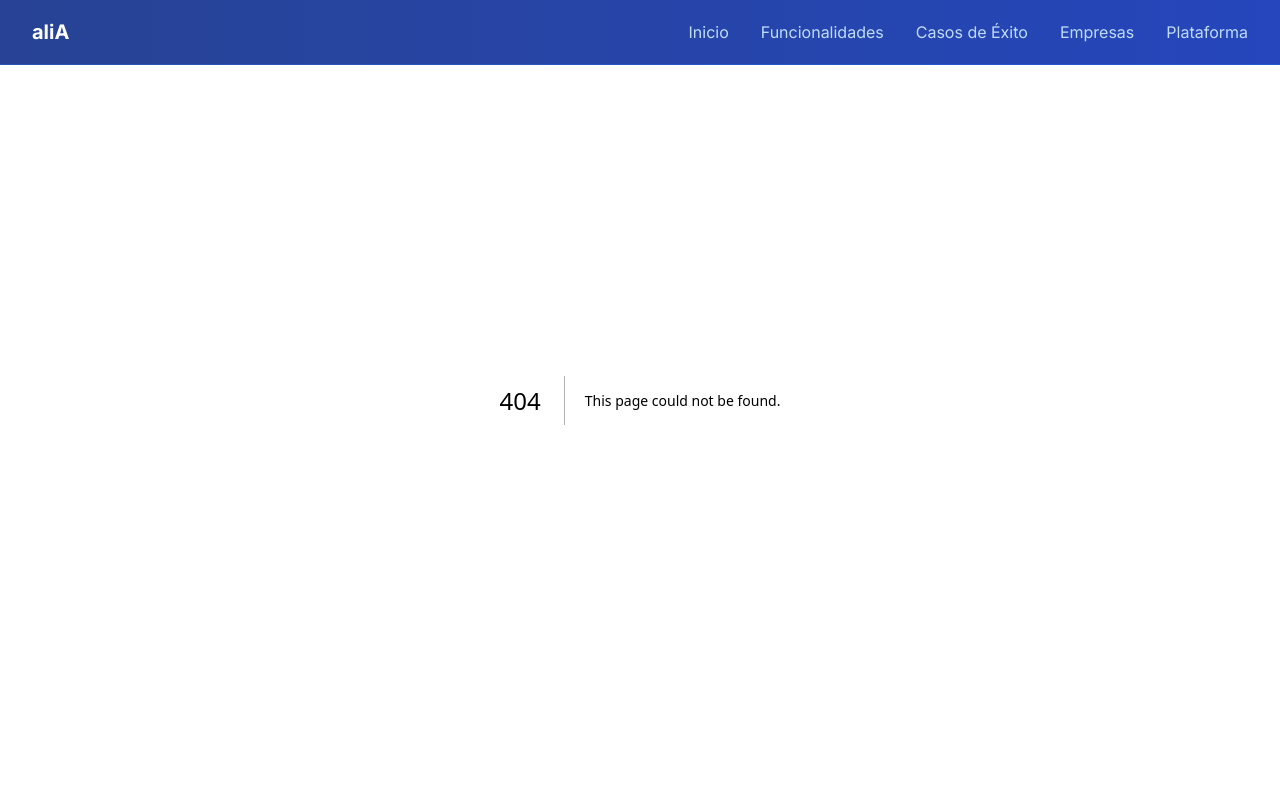
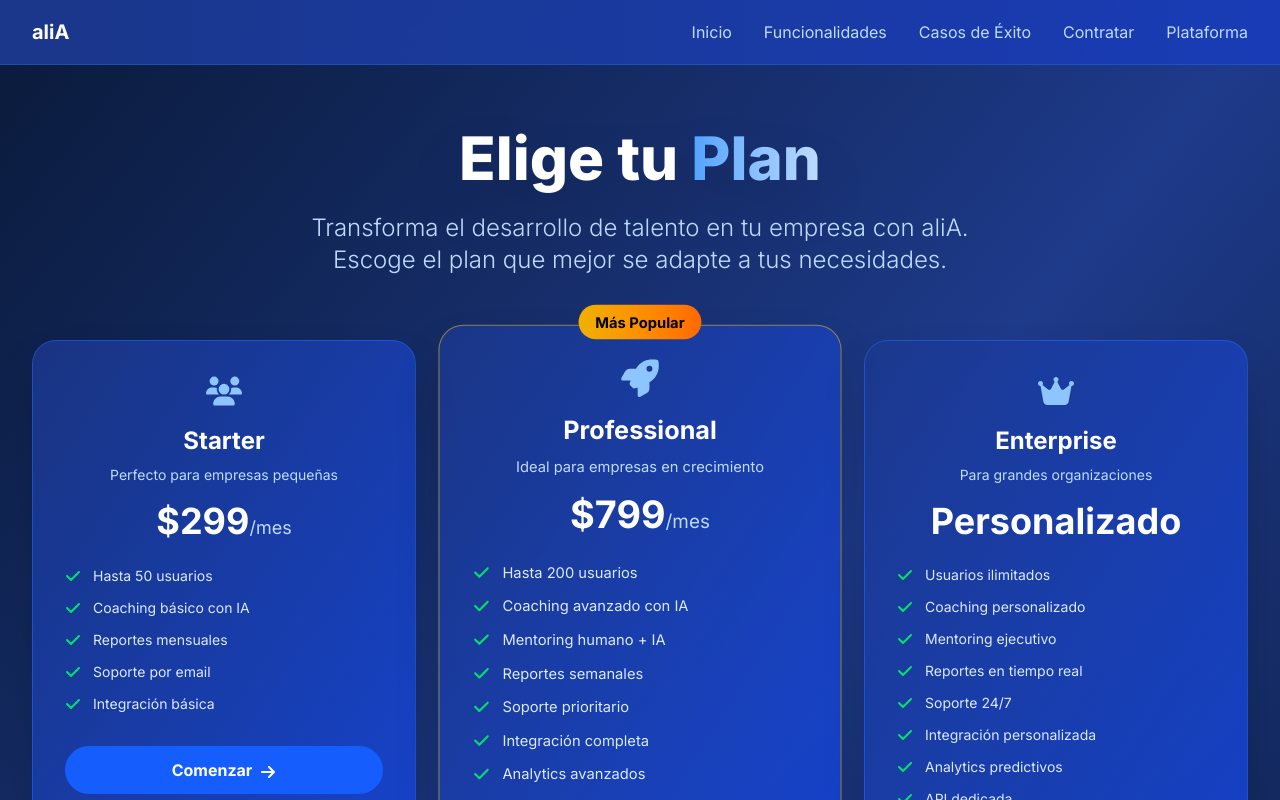
Before and after one commit to upstarttt/alia-web, a Next.js app: page /contratar in a window 1280 px wide. Before the commit this address had no page. Shown: the top 800 px of the page. Built offline with nearby package versions, Linux system fonts and the light colour scheme.

Commit message:
Fix: Demo buttons and navigation - Fixed demo button in casos de éxito page to redirect to homepage demo section - Changed 'Empresas' to 'Contratar' in navigation menu - Created new contratar page with pricing plans and testimonials - All demo buttons now properly redirect to homepage demo form

```diff
--- a/src/app/casos/page.tsx
+++ b/src/app/casos/page.tsx
@@ -233,6 +233,10 @@ export default function Casos() {
         <motion.button
           whileHover={{ scale: 1.05 }}
           whileTap={{ scale: 0.95 }}
+          onClick={() => {
+            // Scroll to demo section on homepage
+            window.location.href = '/#demo';
+          }}
           className={`bg-gradient-to-r from-yellow-500 to-orange-500 text-black ${isMobile ? 'px-6 py-3 text-base' : 'px-8 py-4 text-lg'} rounded-full font-bold shadow-lg hover:shadow-xl transition-all duration-200`}
         >
           Solicita tu demo gratuita
--- a/src/app/components/Header.tsx
+++ b/src/app/components/Header.tsx
@@ -27,8 +27,8 @@ export default function Header() {
             <Link href="/casos" className="text-blue-200 hover:text-white transition-colors duration-200">
               Casos de Éxito
             </Link>
-            <Link href="/empresas" className="text-blue-200 hover:text-white transition-colors duration-200">
-              Empresas
+            <Link href="/contratar" className="text-blue-200 hover:text-white transition-colors duration-200">
+              Contratar
             </Link>
             <Link href="/plataforma" className="text-blue-200 hover:text-white transition-colors duration-200">
               Plataforma
@@ -70,11 +70,11 @@ export default function Header() {
                 Casos de Éxito
               </Link>
               <Link
-                href="/empresas"
+                href="/contratar"
                 className="block px-3 py-2 text-blue-200 hover:text-white hover:bg-blue-700/50 rounded-md transition-colors duration-200"
                 onClick={() => setIsMenuOpen(false)}
               >
-                Empresas
+                Contratar
               </Link>
               <Link
                 href="/plataforma"
--- /dev/null
+++ b/src/app/contratar/page.tsx
@@ -0,0 +1,223 @@
+"use client";
+import React from "react";
+import { motion } from "framer-motion";
+import { FaCheck, FaArrowRight, FaStar, FaUsers, FaRocket, FaCrown } from "react-icons/fa6";
+import Link from "next/link";
+
+export default function Contratar() {
+  const planes = [
+    {
+      nombre: "Starter",
+      precio: "$299",
+      periodo: "mes",
+      descripcion: "Perfecto para empresas pequeñas",
+      caracteristicas: [
+        "Hasta 50 usuarios",
+        "Coaching básico con IA",
+        "Reportes mensuales",
+        "Soporte por email",
+        "Integración básica"
+      ],
+      icono: <FaUsers className="text-4xl text-blue-300" />,
+      destacado: false
+    },
+    {
+      nombre: "Professional",
+      precio: "$799",
+      periodo: "mes",
+      descripcion: "Ideal para empresas en crecimiento",
+      caracteristicas: [
+        "Hasta 200 usuarios",
+        "Coaching avanzado con IA",
+        "Mentoring humano + IA",
+        "Reportes semanales",
+        "Soporte prioritario",
+        "Integración completa",
+        "Analytics avanzados"
+      ],
+      icono: <FaRocket className="text-4xl text-blue-300" />,
+      destacado: true
+    },
+    {
+      nombre: "Enterprise",
+      precio: "Personalizado",
+      periodo: "",
+      descripcion: "Para grandes organizaciones",
+      caracteristicas: [
+        "Usuarios ilimitados",
+        "Coaching personalizado",
+        "Mentoring ejecutivo",
+        "Reportes en tiempo real",
+        "Soporte 24/7",
+        "Integración personalizada",
+        "Analytics predictivos",
+        "API dedicada",
+        "Implementación asistida"
+      ],
+      icono: <FaCrown className="text-4xl text-blue-300" />,
+      destacado: false
+    }
+  ];
+
+  return (
+    <div className="min-h-screen bg-gradient-to-br from-[#0a1a3a] via-[#1e3a8a] to-[#0a1a3a] p-8 pt-32">
+      {/* Hero Section */}
+      <motion.div
+        initial={{ opacity: 0, y: -50 }}
+        animate={{ opacity: 1, y: 0 }}
+        transition={{ duration: 1 }}
+        className="text-center mb-16"
+      >
+        <h1 className="text-4xl sm:text-6xl font-extrabold text-white mb-6 drop-shadow-2xl">
+          Elige tu <span className="text-transparent bg-clip-text bg-gradient-to-r from-blue-400 to-blue-200">Plan</span>
+        </h1>
+        <motion.p
+          initial={{ opacity: 0, y: 30 }}
+          animate={{ opacity: 1, y: 0 }}
+          transition={{ delay: 0.3, duration: 0.8 }}
+          className="text-blue-200 text-xl sm:text-2xl font-light max-w-3xl mx-auto px-4"
+        >
+          Transforma el desarrollo de talento en tu empresa con aliA.
+          Escoge el plan que mejor se adapte a tus necesidades.
+        </motion.p>
+      </motion.div>
+
+      {/* Planes */}
+      <div className="max-w-7xl mx-auto mb-16">
+        <div className="grid grid-cols-1 md:grid-cols-3 gap-8">
+          {planes.map((plan, index) => (
+            <motion.div
+              key={plan.nombre}
+              initial={{ opacity: 0, y: 50 }}
+              animate={{ opacity: 1, y: 0 }}
+              transition={{ delay: index * 0.2, duration: 0.8 }}
+              className={`relative bg-gradient-to-br from-blue-900/80 to-blue-700/80 rounded-3xl p-8 shadow-2xl border ${
+                plan.destacado
+                  ? 'border-yellow-400/50 scale-105'
+                  : 'border-blue-500/30'
+              } hover:scale-105 transition-transform duration-300`}
+            >
+              {plan.destacado && (
+                <div className="absolute -top-4 left-1/2 transform -translate-x-1/2">
+                  <span className="bg-gradient-to-r from-yellow-500 to-orange-500 text-black px-4 py-2 rounded-full text-sm font-bold">
+                    Más Popular
+                  </span>
+                </div>
+              )}
+
+              <div className="text-center mb-6">
+                <div className="flex justify-center mb-4">
+                  {plan.icono}
+                </div>
+                <h3 className="text-2xl font-bold text-white mb-2">{plan.nombre}</h3>
+                <p className="text-blue-200 text-sm mb-4">{plan.descripcion}</p>
+                <div className="mb-6">
+                  <span className="text-4xl font-bold text-white">{plan.precio}</span>
+                  {plan.periodo && (
+                    <span className="text-blue-200 text-lg">/{plan.periodo}</span>
+                  )}
+                </div>
+              </div>
+
+              <ul className="space-y-3 mb-8">
+                {plan.caracteristicas.map((caracteristica, i) => (
+                  <li key={i} className="flex items-center gap-3">
+                    <FaCheck className="text-green-400 flex-shrink-0" />
+                    <span className="text-blue-100 text-sm">{caracteristica}</span>
+                  </li>
+                ))}
+              </ul>
+
+              <Link
+                href="/#demo"
+                className={`w-full block text-center py-3 px-6 rounded-full font-bold transition-all duration-200 ${
+                  plan.destacado
+                    ? 'bg-gradient-to-r from-yellow-500 to-orange-500 text-black hover:shadow-lg'
+                    : 'bg-blue-600 text-white hover:bg-blue-700'
+                }`}
+              >
+                {plan.nombre === "Enterprise" ? "Contactar" : "Comenzar"}
+                <FaArrowRight className="inline ml-2" />
+              </Link>
+            </motion.div>
+          ))}
+        </div>
+      </div>
+
+      {/* CTA Section */}
+      <motion.div
+        initial={{ opacity: 0, y: 30 }}
+        whileInView={{ opacity: 1, y: 0 }}
+        viewport={{ once: true }}
+        transition={{ duration: 0.8 }}
+        className="text-center max-w-4xl mx-auto"
+      >
+        <h2 className="text-3xl sm:text-4xl font-bold text-white mb-6">
+          ¿Necesitas algo personalizado?
+        </h2>
+        <p className="text-blue-200 text-lg mb-8">
+          Nuestro equipo está listo para crear una solución a medida para tu organización.
+        </p>
+        <Link
+          href="/#demo"
+          className="inline-flex items-center gap-3 px-8 py-4 rounded-full bg-gradient-to-r from-blue-500 to-blue-600 text-white font-bold text-lg shadow-lg hover:shadow-xl transition-all duration-200"
+        >
+          Solicita una demo personalizada <FaArrowRight />
+        </Link>
+      </motion.div>
+
+      {/* Testimonios */}
+      <motion.div
+        initial={{ opacity: 0, y: 30 }}
+        whileInView={{ opacity: 1, y: 0 }}
+        viewport={{ once: true }}
+        transition={{ duration: 0.8, delay: 0.3 }}
+        className="mt-20 text-center"
+      >
+        <h3 className="text-2xl font-bold text-white mb-8">Lo que dicen nuestros clientes</h3>
+        <div className="grid grid-cols-1 md:grid-cols-3 gap-6 max-w-5xl mx-auto">
+          {[
+            {
+              texto: "aliA transformó completamente nuestro enfoque al desarrollo de talento. Los resultados superaron nuestras expectativas.",
+              autor: "María González",
+              cargo: "Directora de RRHH",
+              empresa: "TechCorp"
+            },
+            {
+              texto: "La combinación de IA y mentoring humano nos permitió escalar el desarrollo de líderes de manera eficiente.",
+              autor: "Carlos Rodríguez",
+              cargo: "CEO",
+              empresa: "InnovateLab"
+            },
+            {
+              texto: "Los analytics predictivos nos ayudaron a identificar y desarrollar el potencial de nuestros colaboradores.",
+              autor: "Ana Martínez",
+              cargo: "VP de Operaciones",
+              empresa: "GrowthCo"
+            }
+          ].map((testimonio, index) => (
+            <motion.div
+              key={index}
+              initial={{ opacity: 0, scale: 0.9 }}
+              whileInView={{ opacity: 1, scale: 1 }}
+              viewport={{ once: true }}
+              transition={{ delay: index * 0.1, duration: 0.6 }}
+              className="bg-blue-900/60 rounded-2xl p-6 border border-blue-500/30"
+            >
+              <div className="flex justify-center mb-4">
+                {[...Array(5)].map((_, i) => (
+                  <FaStar key={i} className="text-yellow-400 text-lg" />
+                ))}
+              </div>
+              <p className="text-blue-100 text-sm mb-4 italic">"{testimonio.texto}"</p>
+              <div>
+                <p className="text-white font-semibold text-sm">{testimonio.autor}</p>
+                <p className="text-blue-300 text-xs">{testimonio.cargo}, {testimonio.empresa}</p>
+              </div>
+            </motion.div>
+          ))}
+        </div>
+      </motion.div>
+    </div>
+  );
+}
```
